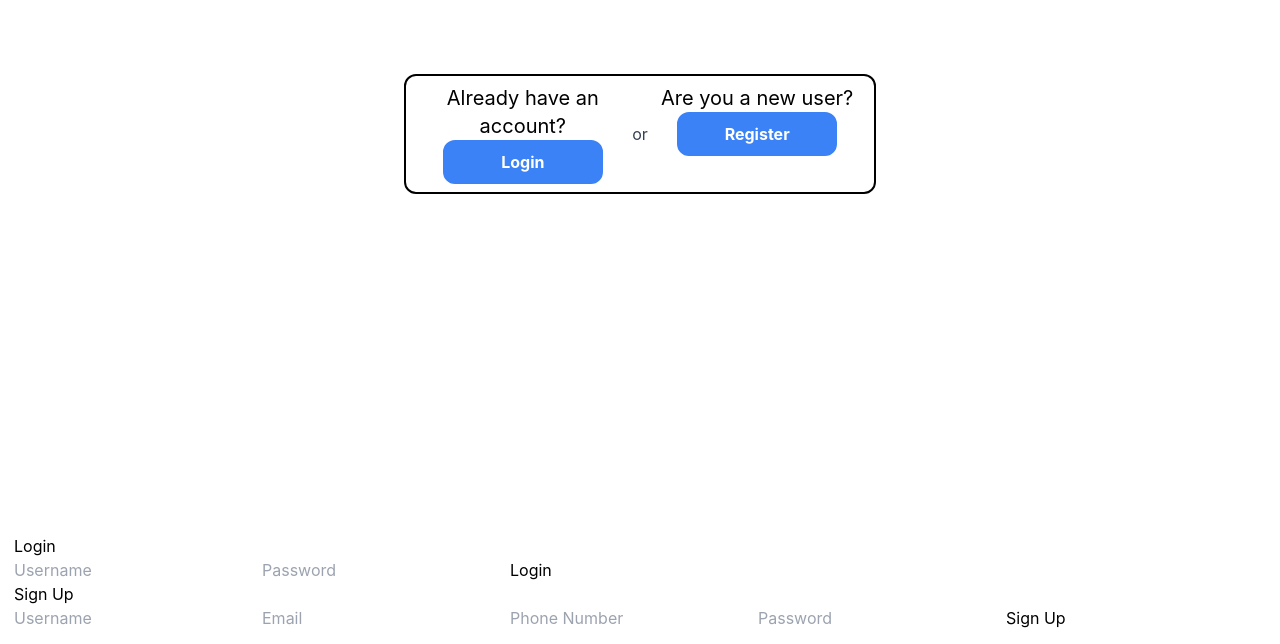
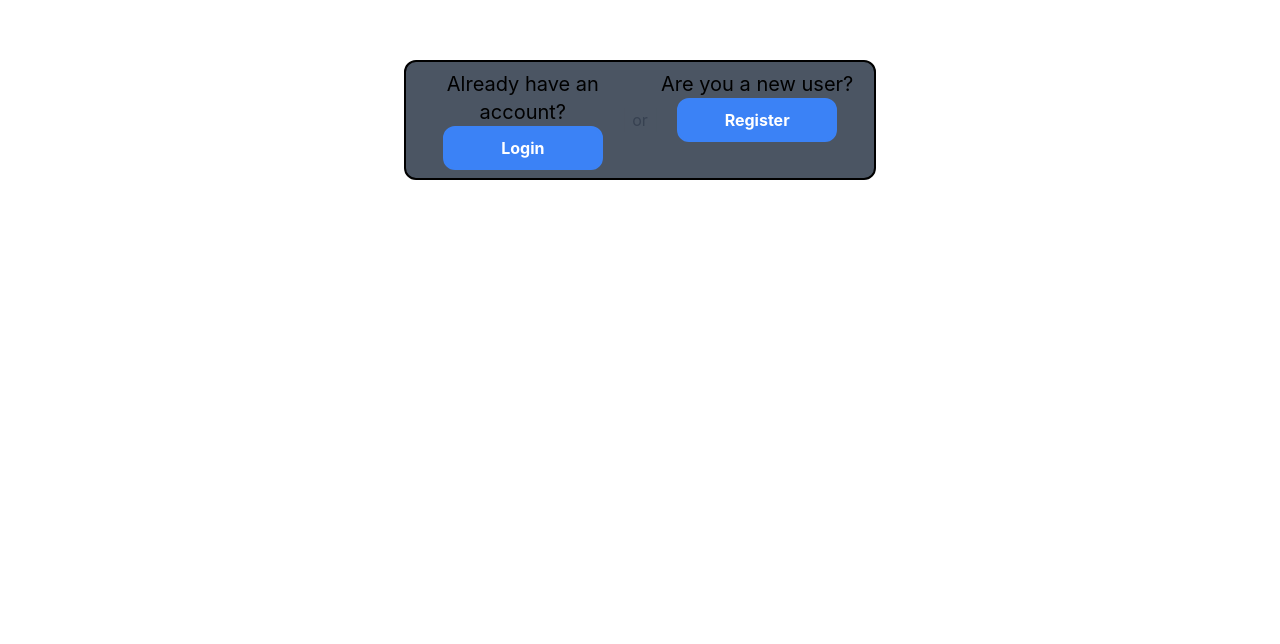
Before and after one commit to Safi0919/Fitness_Tracker, a React (Create React App) app in the folder client/: page / in a window 1280 px wide. Shown: the part 384-1028 px from the top of the page. After the commit the page ends 904 px from the top, so only its background shows below. Built offline with nearby package versions, Linux system fonts and the light colour scheme; the HTML template or start-up script is replaced by a standard one.

Commit message:
Update login/signup styling

```diff
--- a/client/src/pages/Intro.jsx
+++ b/client/src/pages/Intro.jsx
@@ -4,109 +4,19 @@ import { AuthContext } from '../AuthContext';
 import { Link } from 'react-router-dom';
 
 const Intro = () => {
-  const { isLoggedIn, login } = useContext(AuthContext);
-  const [successMessage, setSuccessMessage] = useState('');
-  const [user, setUser] = useState({
-    username: "",
-    password: "",
-    email: "",
-    phoneNum: "",
-  });
-
-  const [logUser, setLogUser] = useState({
-    username: "",
-    password: ""
-  });
-
-  const handleChange = (e) => {
-    const { name, value } = e.target;
-    setUser(prev => ({ ...prev, [name]: value }));
-  };
-
-  const handleLoginChange = (e) => {
-    const { name, value } = e.target;
-    setLogUser(prev => ({ ...prev, [name]: value }));
-  };
-
-  const handleClick = async (e) => {
-    e.preventDefault();
-
-    if (!user.email.includes('@')) {
-      alert('Invalid email format!');
-      return;
-    }
-    if (user.phoneNum.length !== 10) {
-      alert('Phone number must be 10 characters long!');
-      return;
-    }
-    if (user.password.length < 8) {
-      alert('Password must be at least 8 characters long!');
-      return;
-    }
-    if (user.username.length < 4) {
-      alert('Username must be at least 4 characters long!');
-      return;
-    }
-
-    try {
-      const res = await axios.post("http://localhost:8800/users", user);
-      console.log(res.data);
-
-      if (res.status === 200) {
-        setSuccessMessage('Registration successful!');
-        setUser({
-          username: "",
-          password: "",
-          email: "",
-          phoneNum: "",
-        });
-      }
-    } catch (err) {
-      if (err.response && err.response.status === 400) {
-        setSuccessMessage('Username already exists!');
-      } else {
-        console.log(err);
-        alert('An error occurred while processing your request!');
-      }
-    }
-  };
-
-  const handleLoginClick = async (e) => {
-    e.preventDefault();
-    try {
-      const res = await axios.post("http://localhost:8800/login", logUser);
-      console.log(res.status);
-      console.log(res.data);
-
-      if (res.status === 200) {
-        localStorage.setItem('userid', res.data.userid);
-        console.log(localStorage.getItem('userid'));
-        login();
-      }
-      if (res.status === 401) {
-        alert("Invalid username or password!");
-      }
-    } catch (err) {
-      console.log(err.response.data);
-    }
-  };
-
   return (
-    <div className='p-3.5'>
+    <div className>
       <h1 className="text-center text-5xl font-bold">
         Welcome to the Fitness Tracker!
       </h1>
       <div className="flex items-center justify-center min-h-screen">
-        <div className="text-center border-2 rounded-xl flex border-black">
+        <div className="text-center border-2 rounded-xl flex border-black bg-gray-600">
           <div className="flex-1 p-2 relative">
             <p className="text-xl">Already have an account?</p>
             <Link to="/login"><button className="bg-blue-500 hover:bg-blue-700 text-white font-bold py-2 px-4 rounded-xl border-2 border-blue-500 hover:border-blue-700 w-40">Login</button></Link>
           </div>
           <div className="relative">
-            <div className="absolute inset-y-0 left-0 right-0 flex items-center justify-center">
-              <div className="bg-gray-400 h-0.5 w-10"></div>
-            </div>
-            <p className="absolute top-1/2 left-1/2 transform -translate-x-1/2 -translate-y-1/2 text-gray-700 bg-white px-2">or</p>
+            <p className="absolute top-1/2 left-1/2 transform -translate-x-1/2 -translate-y-1/2 text-gray-700 bg-gray-600 px-2">or</p>
           </div>
           <div className="flex-1 p-2 relative">
             <p className="text-xl">Are you a new user?</p>
@@ -114,25 +24,6 @@ const Intro = () => {
           </div>
         </div>
       </div>
-      {!isLoggedIn && (
-        <div>
-          <h2>Login</h2>
-          <input type="text" placeholder='Username' onChange={handleLoginChange} name="username" />
-          <input type="password" placeholder='Password' onChange={handleLoginChange} name="password" />
-          <button onClick={handleLoginClick}>Login</button>
-        </div>
-      )}
-      {!isLoggedIn && (
-        <div>
-          <h2>Sign Up</h2>
-          <input type="text" placeholder='Username' value={user.username} onChange={handleChange} name="username" />
-          <input type="text" placeholder='Email' value={user.email} onChange={handleChange} name="email" />
-          <input type="text" placeholder='Phone Number' value={user.phoneNum} onChange={handleChange} name="phoneNum" />
-          <input type="password" placeholder='Password' value={user.password} onChange={handleChange} name="password" />
-          <button onClick={handleClick}>Sign Up</button>
-          {successMessage && <p>{successMessage}</p>}
-        </div>
-      )}
     </div>
   );
 }
--- a/client/src/pages/Login.jsx
+++ b/client/src/pages/Login.jsx
@@ -36,16 +36,15 @@ const Login = () => {
       };
 
   return (
-    <div>
-        {!isLoggedIn && (
-        <div>
-          <h2>Login</h2>
-          <input type="text" placeholder='Username' onChange={handleLoginChange} name="username" />
-          <input type="password" placeholder='Password' onChange={handleLoginChange} name="password" />
-          <button onClick={handleLoginClick}>Login</button>
+    <div className="flex items-center justify-center h-screen">
+        <div className="flex flex-col justify-center items-center w-1/2 border-2 rounded-xl border-black bg-gray-600">
+            <h2 className="text-center text-4xl font-bold mt-5 mb-10">Login</h2>
+            <input type="text" placeholder='Username' onChange={handleLoginChange} name="username" className='mb-4 border-2 rounded-md text-xl'/>
+            <input type="password" placeholder='Password' onChange={handleLoginChange} name="password" className='mb-10 border-2 rounded-md text-xl'/>
+            <button onClick={handleLoginClick} className="bg-blue-500 hover:bg-blue-700 text-white font-bold py-2 px-4 rounded-xl border-2 border-blue-500 hover:border-blue-700 w-40 mb-5">Login</button>
         </div>
-      )}
-      </div>
+    </div>
+
   )
 }
 
--- a/client/src/pages/Register.jsx
+++ b/client/src/pages/Register.jsx
@@ -1,9 +1,7 @@
 import React, { useContext, useState } from 'react';
 import axios from 'axios';
-import { AuthContext } from '../AuthContext';
 
 const Register = () => {
-    const { isLoggedIn, login } = useContext(AuthContext);
     const [successMessage, setSuccessMessage] = useState('');
     const [user, setUser] = useState({
         username: "",
@@ -21,19 +19,19 @@ const Register = () => {
         e.preventDefault();
 
         if (!user.email.includes('@')) {
-          alert('Invalid email format!');
+            setSuccessMessage('Invalid email.');
           return;
         }
         if (user.phoneNum.length !== 10) {
-          alert('Phone number must be 10 characters long!');
+            setSuccessMessage('Invalid Phone Number.');
           return;
         }
         if (user.password.length < 8) {
-          alert('Password must be at least 8 characters long!');
+            setSuccessMessage('Password must be at least 8 characters long.');
           return;
         }
         if (user.username.length < 4) {
-          alert('Username must be at least 4 characters long!');
+            setSuccessMessage('Username must be at least 4 characters long!');
           return;
         }
 
@@ -63,17 +61,16 @@ const Register = () => {
       };
 
   return (
-    <div>{!isLoggedIn && (
-        <div>
-          <h2>Sign Up</h2>
-          <input type="text" placeholder='Username' value={user.username} onChange={handleChange} name="username" />
-          <input type="text" placeholder='Email' value={user.email} onChange={handleChange} name="email" />
-          <input type="text" placeholder='Phone Number' value={user.phoneNum} onChange={handleChange} name="phoneNum" />
-          <input type="password" placeholder='Password' value={user.password} onChange={handleChange} name="password" />
-          <button onClick={handleClick}>Sign Up</button>
-          {successMessage && <p>{successMessage}</p>}
+    <div className="flex items-center justify-center h-screen">
+        <div className="flex flex-col justify-center items-center w-1/2 border-2 rounded-xl border-black bg-gray-600">
+        <h2 className="text-center text-4xl font-bold mt-5 mb-10">Sign Up</h2>
+          <input type="text" placeholder='Username' value={user.username} onChange={handleChange} name="username" className='mb-10 border-2 rounded-md text-xl'/>
+          <input type="text" placeholder='Email' value={user.email} onChange={handleChange} name="email" className='mb-10 border-2 rounded-md text-xl'/>
+          <input type="text" placeholder='Phone Number' value={user.phoneNum} onChange={handleChange} name="phoneNum" className='mb-10 border-2 rounded-md text-xl'/>
+          <input type="password" placeholder='Password' value={user.password} onChange={handleChange} name="password" className='border-2 rounded-md text-xl'/>
+          {successMessage && <p className='text-red-600'>{successMessage}</p>}
+          <button onClick={handleClick} className="bg-blue-500 hover:bg-blue-700 text-white font-bold py-2 px-4 rounded-xl border-2 border-blue-500 hover:border-blue-700 w-40 mb-5 mt-10">Sign Up</button>
         </div>
-      )}
     </div>
   )
 }
```
